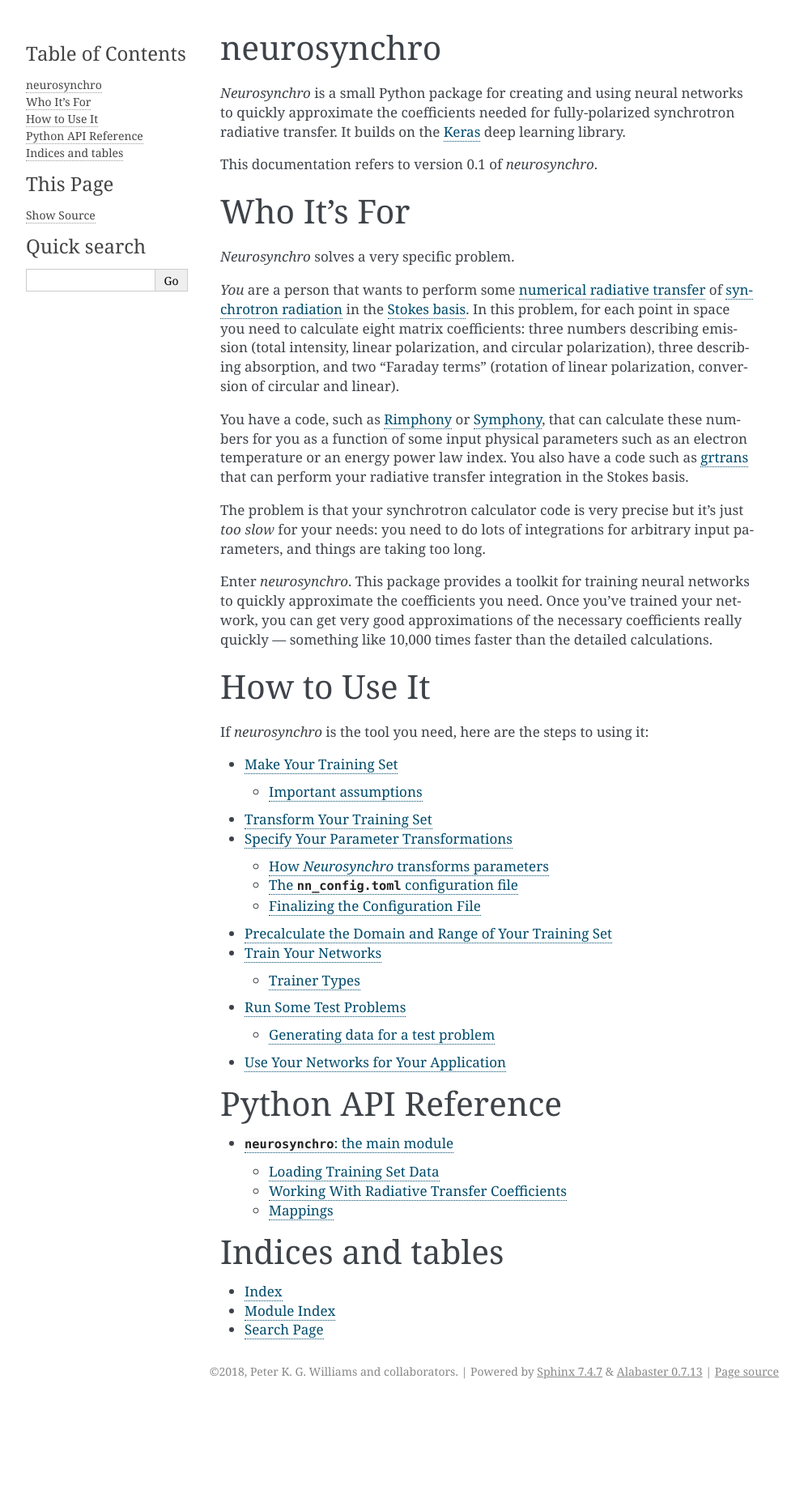
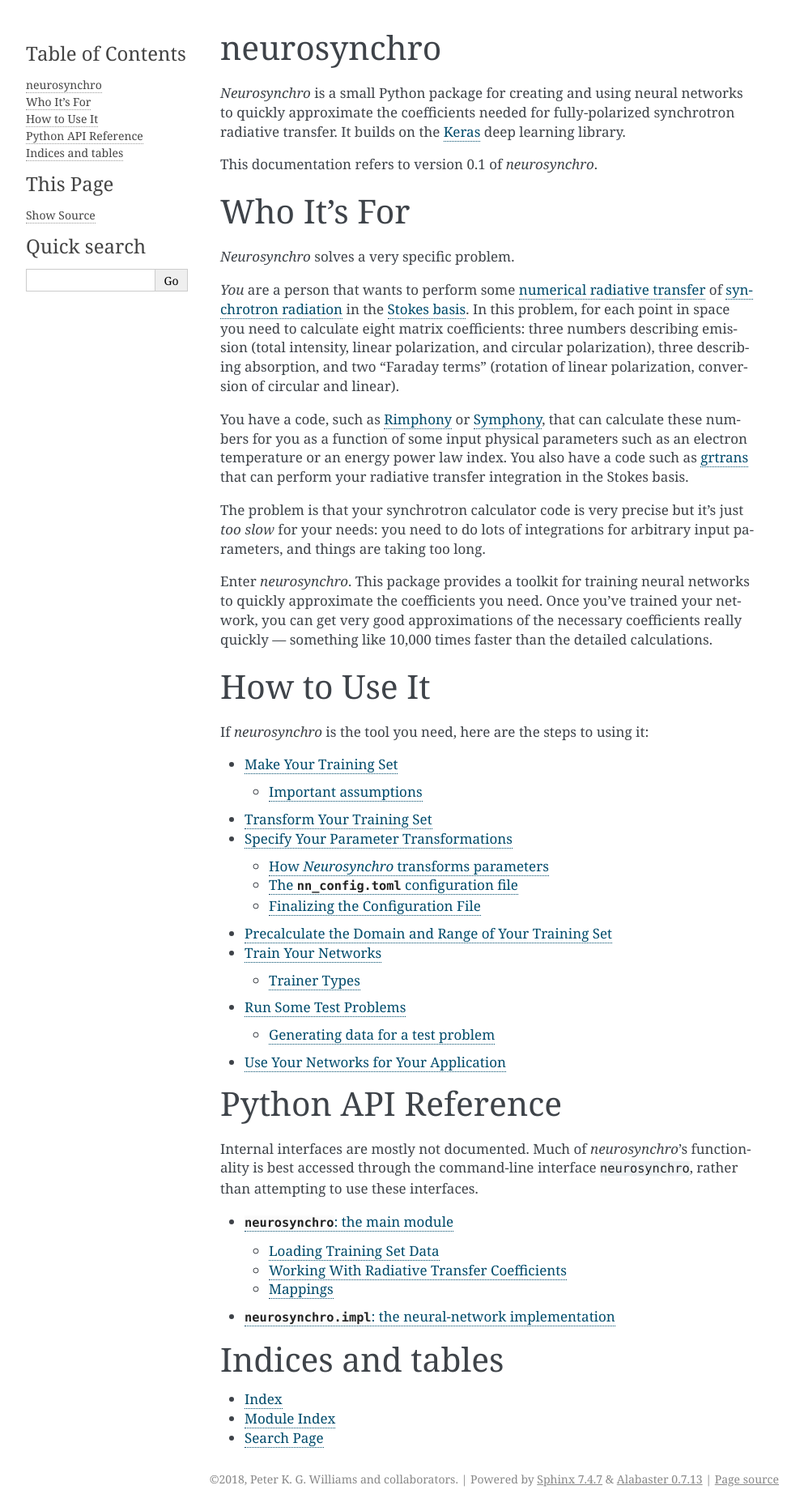
Before and after one commit to pkgw/neurosynchro, a Sphinx documentation site: the page built from doc/index.rst, in a window 1280 px wide. Shown: the whole page at 81% size, without its empty margins (148-1141 px from the left). Built offline with Sphinx 7.4.7, drawn with Linux system fonts in a browser that asks for light colours; before the commit the page ends 1733 px from its top, so only the background shows below that.

Commit message:
Document the "impl" submodule

```diff
--- a/doc/index.rst
+++ b/doc/index.rst
@@ -44,6 +44,8 @@ coefficients really quickly — something like 10,000 times faster than the
 detailed calculations.
 
 
+.. _how-to-use:
+
 How to Use It
 =============
 
@@ -64,11 +66,15 @@ If *neurosynchro* is the tool you need, here are the steps to using it:
 Python API Reference
 ====================
 
+Internal interfaces are mostly not documented. Much of *neurosynchro*’s
+functionality is best accessed through the command-line interface
+``neurosynchro``, rather than attempting to use these interfaces.
 
 .. toctree::
    :maxdepth: 2
 
    api/index.rst
+   api/impl.rst
 
 
 Indices and tables
```
Also changed, not shown: doc/api/impl.rst (added, +19 -0 lines), 1 other file.
